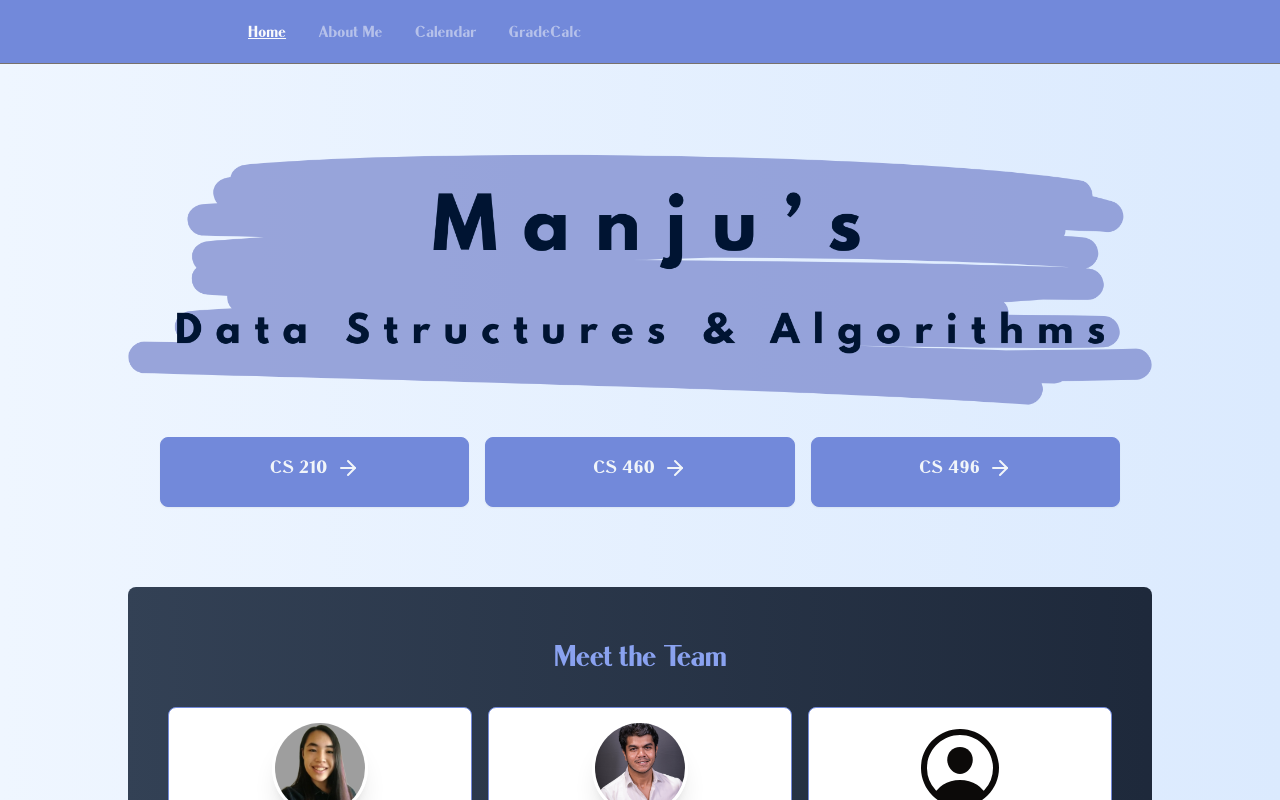
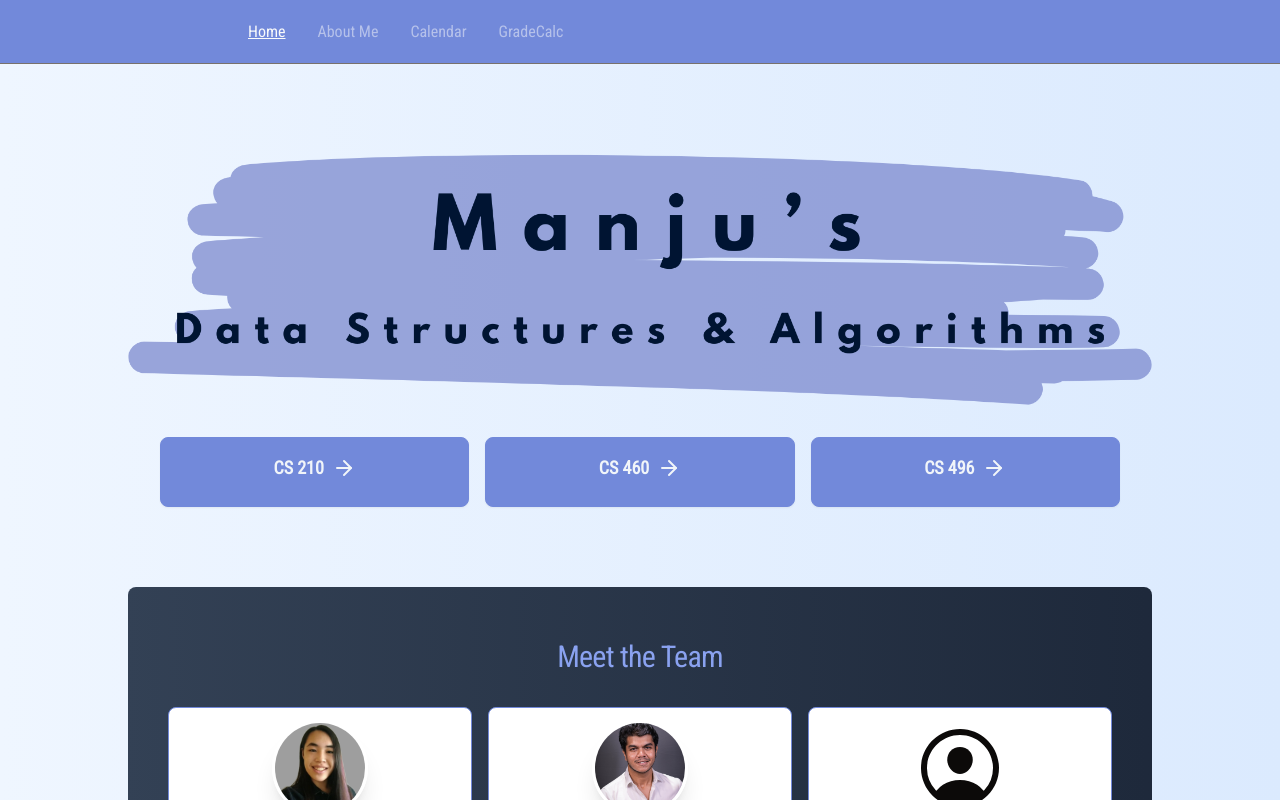
Before and after one commit to profmanjumu/cs-website-main, a Next.js app: page / in a window 1280 px wide. Shown: the top 800 px of the page. Built offline with nearby package versions, Linux system fonts and the light colour scheme.

Commit message:
font changes

```diff
--- a/app/globals.css
+++ b/app/globals.css
@@ -1,7 +1,7 @@
 @tailwind base;
 @tailwind components;
 @tailwind utilities;
-
+@import url('https://fonts.googleapis.com/css2?family=Anton&family=Bebas+Neue&family=Oswald:wght@400;700&family=Black+Ops+One&family=Archivo+Black&family=Teko:wght@400;700&family=Russo+One&family=Chakra+Petch:wght@400;700&display=swap');
 @layer base {
   :root {
     --background: 0 0% 100%;
--- a/app/layout.tsx
+++ b/app/layout.tsx
@@ -23,7 +23,7 @@ const inter = Inter({
   variable: '--font-inter',
 })
 
-const robot_condensed = Roboto_Condensed({
+const roboto_condensed = Roboto_Condensed({
   subsets: ['latin'],
   weight: ['400'],
   variable: '--font-roboto-condensed',
@@ -50,7 +50,7 @@ export default function RootLayout({
         <head />
         <body
           className={cn(
-            `${poppins.variable} ${inter.variable} ${robot_condensed.variable} ${dm_serif_display.variable} flex flex-col min-h-screen bg-background antialiased`
+            `${poppins.variable} ${inter.variable} ${roboto_condensed.variable} ${dm_serif_display.variable} flex flex-col min-h-screen bg-background antialiased`
           )}
         >
           <Nav />
--- a/tailwind.config.ts
+++ b/tailwind.config.ts
@@ -22,10 +22,20 @@ const config = {
       fontFamily: {
         poppins: ['var(--font-poppins)', ...fontFamily.sans],
         inter: ['var(--font-inter)', ...fontFamily.sans],
-        //roboto_condensed: ['var(--font-roboto-condensed)', ...fontFamily.sans],
-        // dm_serif_display: ['var(--font-dm-serif-display)', ...fontFamily.serif],
-        roboto_condensed: ['"Dukas"', ...fontFamily.sans],
-        dm_serif_display: ['"Glacial Indifference"', ...fontFamily.sans],
+       // roboto_condensed: ['"Anton"', ...fontFamily.sans], // Heavy & bold
+       // dm_serif_display: ['"Bebas Neue"', ...fontFamily.sans], // Modern & bold
+        oswald: ['"Oswald"', ...fontFamily.sans], // Strong & widely used
+        black_ops_one: ['"Black Ops One"', ...fontFamily.sans], // Military-style bold
+        archivo_black: ['"Archivo Black"', ...fontFamily.sans], // Modern heavy font
+        teko: ['"Teko"', ...fontFamily.sans], // Compressed bold
+        russo_one: ['"Russo One"', ...fontFamily.sans], // Thick and modern
+        chakra_petch: ['"Chakra Petch"', ...fontFamily.sans], // Tech-inspired bold
+        //  poppins: ['var(--font-poppins)', ...fontFamily.sans],
+        //  inter: ['var(--font-inter)', ...fontFamily.sans],
+          roboto_condensed: ['var(--font-roboto-condensed)', ...fontFamily.sans],
+          dm_serif_display: ['var(--font-dm-serif-display)', ...fontFamily.serif],
+        //  roboto_condensed: ['"Dukas"', ...fontFamily.sans],
+        //   dm_serif_display: ['"Glacial Indifference"', ...fontFamily.sans],
       },
       colors: {
         discordPurple: '#7289da', // Base color
```
